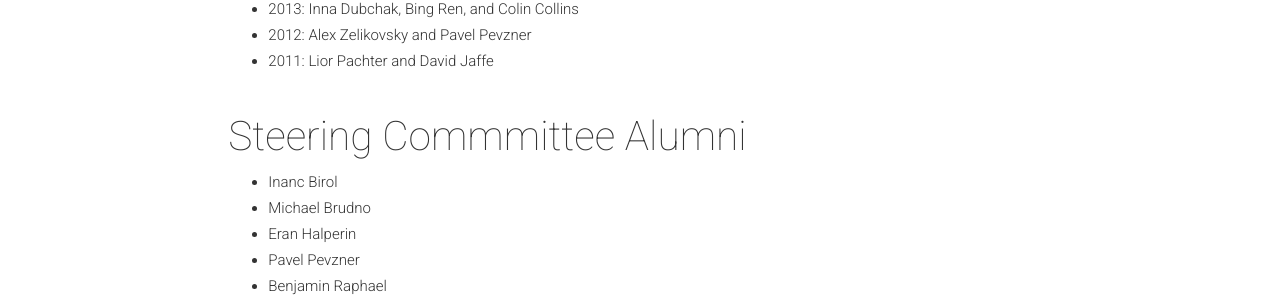
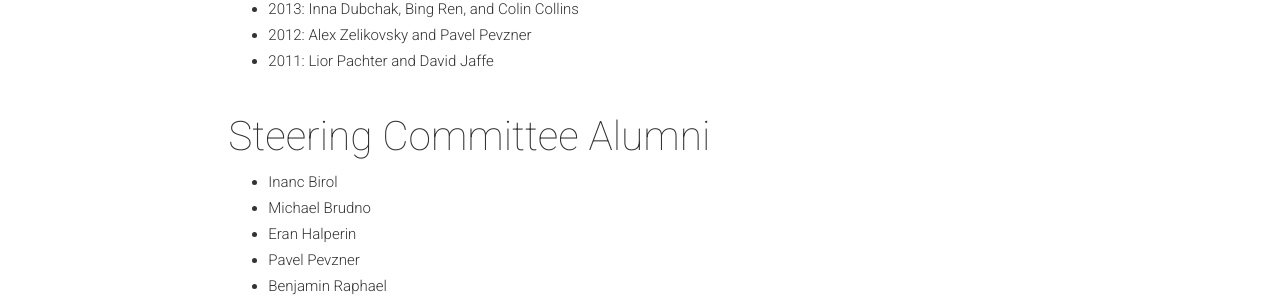
Before and after one commit to recomb-seq/recomb-seq.github.io, a Jekyll site: the page built from history.md, in a window 1280 px wide and 900 px high, scrolled down 1646 px. Shown: the part 153-456 px from the top of the window. Built offline with Jekyll 4.4.1, drawn with Linux system fonts in a browser that asks for light colours; nearby versions of some CDN libraries; comment, search, counter and statistics services are not loaded.

Commit message:
fix typo

```diff
--- a/history.md
+++ b/history.md
@@ -53,7 +53,7 @@ To reflect this, the conference name was changed in 2022 from "RECOMB Satellite
  - 2012: Alex Zelikovsky and Pavel Pevzner
  - 2011: Lior Pachter and David Jaffe
 
-#### Steering Commmittee Alumni
+#### Steering Committee Alumni
   - Inanc Birol
   - Michael Brudno
   - Eran Halperin
```
